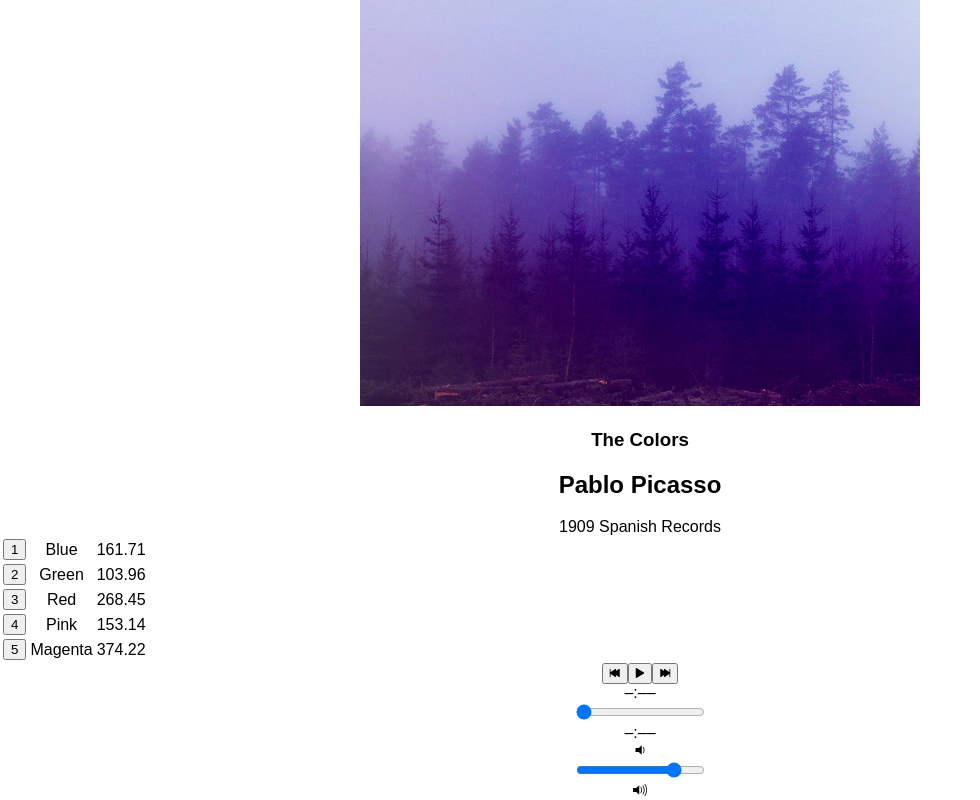
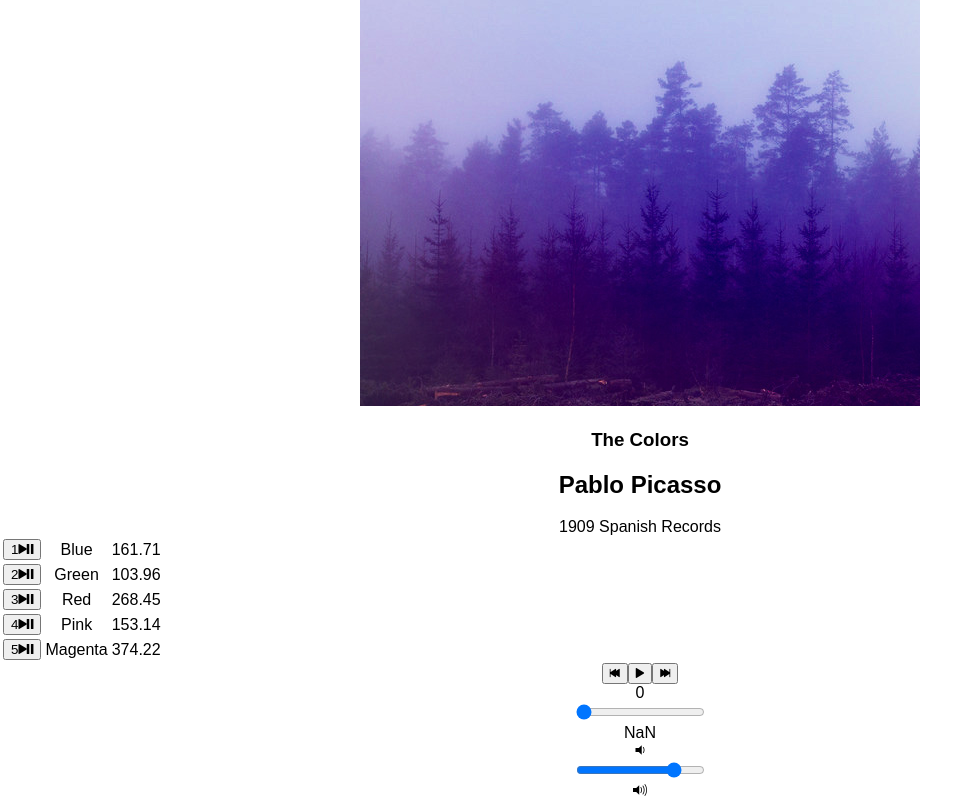
Before and after one commit to kristru/bloc-jams-react, a React (Create React App) app: page /album/the-colors in a window 1280 px wide. Shown: the part 252-1052 px from the top of the page, without its empty margins (0-980 px from the left). Built offline with nearby package versions, Linux system fonts and the light colour scheme.

Commit message:
add time control method

```diff
--- a/src/components/Album.js
+++ b/src/components/Album.js
@@ -13,12 +13,34 @@
     this.state = {
       album: album,
       currentSong:album.songs[0],
-      isPlaying:false
+      currentTime: 0,
+      duration: album.songs[0].duration,
+      isPlaying:false,
     };
 
     this.audioElement = document.createElement('audio');
     this.audioElement.src = album.songs[0].audioSrc;
   }
+
+  componentDidMount() {
+    this.eventListeners = {
+      timeupdate: e => {
+        this.setState({ currentTime: this.audioElement.currentTime });
+      },
+      durationchange: e => {
+        this.setState({ duration: this.audioElement.duration });
+      }
+    };
+
+    this.audioElement.addEventListener('timeupdate', this.eventListeners.timeupdate);
+    this.audioElement.addEventListener('durationchange', this.eventListeners.durationchange);
+  }
+
+  componentWillUnmount() {
+    this.audioElement.src = null;
+    this.audioElement.removeEventListener('timeupdate', this.eventListeners.timeupdate);
+    this.audioElement.removeEventListener('durationchange', this.eventListeners.durationchange);
+    }
 
   play() {
     this.audioElement.play();
@@ -63,6 +85,12 @@
   this.play(newSong);
 }
 
+handleTimeChange(e){
+  const newTime = this.audioElement.duration * e.target.value;
+  this.audioElement.currentTime = newTime;
+  this.setState({ currentTime: newTime });
+}
+
   render() {
     return (
       <section className="album">
@@ -87,6 +115,8 @@
                   <td className="song-actions">
                     <button>
                       <span className="song-number">{index+1}</span>
+                      <span className="ion-play"></span>
+                      <span className="ion-pause"></span>
                     </button>
                   </td>
                   <td className="song-title">{this.state.album.songs[index].title}</td>
@@ -99,9 +129,12 @@
           <PlayerBar
             isPlaying={this.state.isPlaying}
             currentSong={this.state.currentSong}
+            currentTime={this.audioElement.currentTime}
+            duration={this.audioElement.duration}
             handleSongClick={() => this.handleSongClick(this.state.currentSong)}
             handlePrevClick={() => this.handlePrevClick()}
             handleNextClick={() => this.handleNextClick()}
+            handleTimeChange={(e) => this.handleTimeChange(e)}
           />
       </section>
     );
--- a/src/components/PlayerBar.js
+++ b/src/components/PlayerBar.js
@@ -16,9 +16,17 @@
            </button>
          </section>
          <section id="time-control">
-           <div className="current-time">–:––</div>
-           <input type="range" className="seek-bar" value="0" />
-           <div className="total-time">–:––</div>
+          <div className="currentTime">{this.props.currentTime}</div>
+          <input
+            type="range"
+            className="seek-bar"
+            value={(this.props.currentTime / this.props.duration) || 0}
+            max="1"
+            min="0"
+            step="0.01"
+            onChange={this.props.handleTimeChange}
+          />
+          <div className="total-time">{this.props.duration}</div>
          </section>
          <section id="volume-control">
            <div className="icon ion-volume-low"></div>
```
